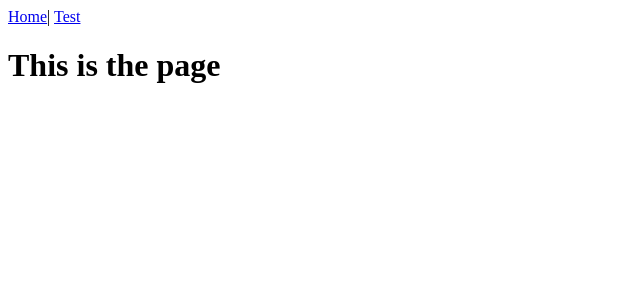
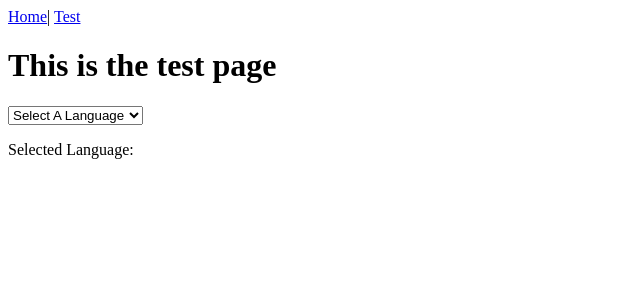
Before and after one commit to MarkusAleksander/language-test-app, a Vue app: page /#/test in a window 1280 px wide. Shown: the top 300 px of the page, without its empty margins (0-640 px from the left). Built offline with nearby package versions, Linux system fonts and the light colour scheme.

Commit message:
Experimental phase 2 - added Language Selector

```diff
--- a/src/components/HelloWorld.vue
+++ b/src/components/HelloWorld.vue
@@ -6,11 +6,11 @@
 
 <script>
 export default {
-  name: "HelloWorld",
+  name: 'HelloWorld',
   props: {
     msg: String
   }
-};
+}
 </script>
 
 <!-- Add "scoped" attribute to limit CSS to this component only -->
--- /dev/null
+++ b/src/components/TestForm.vue
@@ -0,0 +1,10 @@
+<template></template>
+
+<script>
+export default {
+  name: "TestForm"
+};
+</script>
+
+<style lang="scss" scoped>
+</style>
--- /dev/null
+++ b/src/components/TestSelector.vue
@@ -0,0 +1,34 @@
+<template>
+  <div class="language-selector">
+    <select v-model="selected_language" v-on:change="updateLanguage">
+      <option selected disabled value="null">Select A Language</option>
+      <option
+        v-for="language in languages"
+        v-bind:value="language.id"
+        :key="language.id"
+      >{{ language.language }}</option>
+    </select>
+  </div>
+</template>
+
+<script>
+export default {
+  name: "TestSelector",
+  data: function() {
+    return {
+      selected_language: null
+    };
+  },
+  props: {
+    languages: Array
+  },
+  methods: {
+    updateLanguage: function() {
+      this.$emit("change", this.selected_language);
+    }
+  }
+};
+</script>
+
+<style lang="scss" scoped>
+</style>
--- a/src/local-data/local-data.js
+++ b/src/local-data/local-data.js
@@ -2,8 +2,10 @@ import { languageData } from './languages.js'
 import { termsData } from './terms.js'
 import { translationsData } from './translations.js'
 
-export const localData = {
-  'language': languageData,
+const localData = {
+  'languages': languageData,
   'terms': termsData,
   'translations': translationsData
 }
+
+export default localData;
--- a/src/main.js
+++ b/src/main.js
@@ -3,8 +3,6 @@ import App from './App.vue'
 import router from './router'
 import store from './store'
 import './registerServiceWorker'
-
-// import localData from './local-data/local-data'
 
 Vue.config.productionTip = false
 
--- a/src/views/Home.vue
+++ b/src/views/Home.vue
@@ -1,7 +1,6 @@
 <template>
   <div class="home">
-    <img alt="Vue logo" src="../assets/logo.png">
-    <HelloWorld msg="Welcome to Your Vue.js App"/>
+    <HelloWorld msg="Click test to begin the test"/>
   </div>
 </template>
 
--- a/src/views/Test.vue
+++ b/src/views/Test.vue
@@ -1,5 +1,46 @@
 <template>
   <div class="test">
-    <h1>This is the page</h1>
+    <h1>This is the test page</h1>
+    <test-selector v-bind:languages="language_list" v-on:change="updateLanguage"></test-selector>
+    <p>Selected Language: {{ selected_language }}</p>
+    <div v-if="term_list.length">
+      <test-form></test-form>
+    </div>
   </div>
 </template>
+
+<script>
+import localData from "@/local-data/local-data.js";
+import TestSelector from "@/components/TestSelector.vue";
+import TestForm from "@/components/TestForm.vue";
+
+export default {
+  name: "Test",
+  components: {
+    TestSelector,
+    TestForm
+  },
+  data() {
+    return {
+      language_list: [],
+      term_list: [],
+      translation_list: [],
+      selected_language: "",
+      current_position: 0,
+      score: 0
+    };
+  },
+  methods: {
+    updateLanguage: function(l) {
+      this.selected_language = l;
+    }
+  },
+  computed: {},
+  mounted: function() {
+    this.language_list = localData.languages;
+  }
+};
+</script>
+
+<style>
+</style>
```
Also changed, not shown: src/assets/logo.png (deleted).
